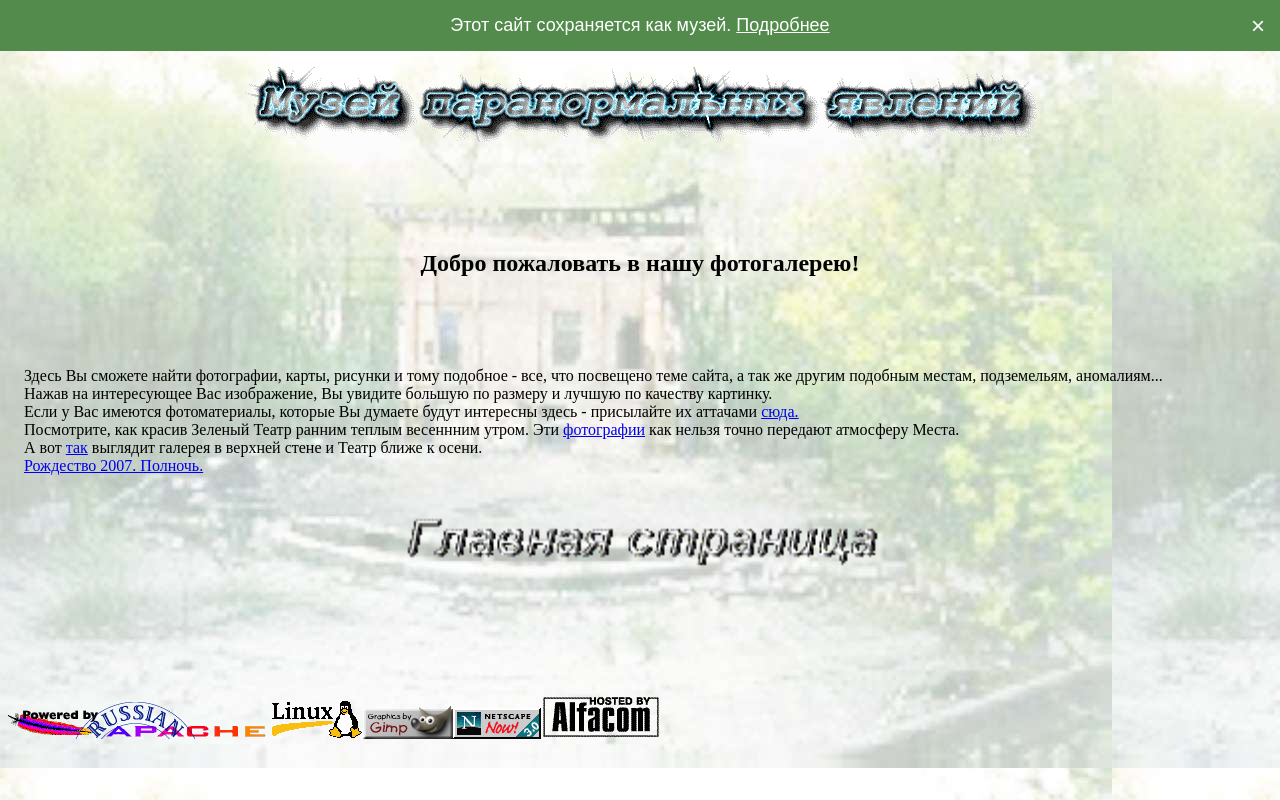
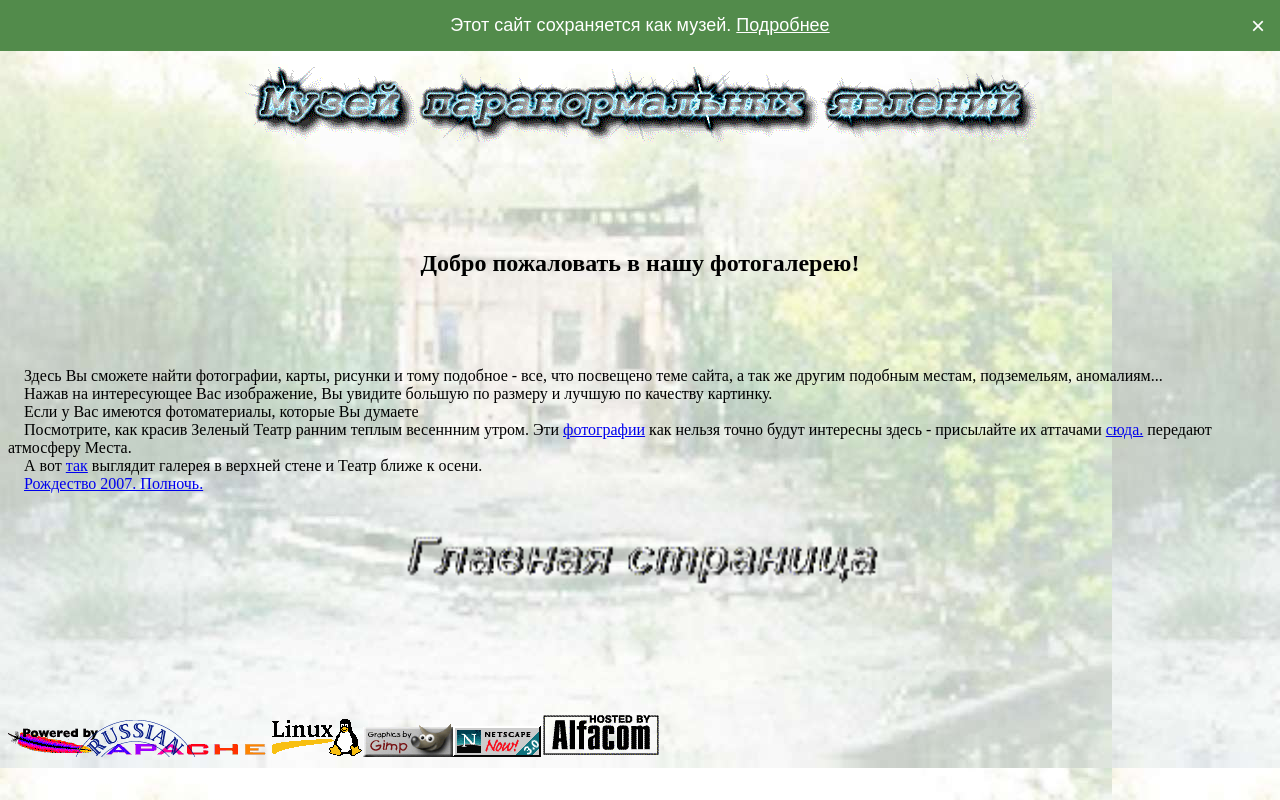
Before and after one commit to egorFiNE/greentheatre.kiev.ua, a plain HTML site: page htdocs/photos/index.html in a window 1280 px wide. Drawn offline with Linux system fonts and the light colour scheme.

Commit message:
changed email

```diff
--- a/htdocs/photos/index.html
+++ b/htdocs/photos/index.html
@@ -30,9 +30,9 @@
 <BR>&nbsp;&nbsp;&nbsp; Нажав на интересующее Вас изображение, Вы увидите
 большую по размеру и лучшую по качеству картинку.
 <BR>&nbsp;&nbsp;&nbsp; Если у Вас имеются фотоматериалы, которые Вы думаете
-будут интересны здесь - присылайте их аттачами <A HREF="mailto:maxtul@lafacom.net">сюда.</A>
 <BR>&nbsp;&nbsp;&nbsp; Посмотрите, как красив Зеленый Театр ранним теплым
 весеннним утром. Эти <a href="/photos/egor/">фотографии</a> как нельзя точно
+будут интересны здесь - присылайте их аттачами <A HREF="mailto:maxtul@netassist.ua">сюда.</A> <!-- MUSEUM: was maxtul@lafacom.net -->
 передают атмосферу Места.
 <BR>&nbsp;&nbsp;&nbsp; А вот <a href="/photos/max.html">так</a> выглядит
 галерея в верхней стене и Театр ближе к осени.
```
